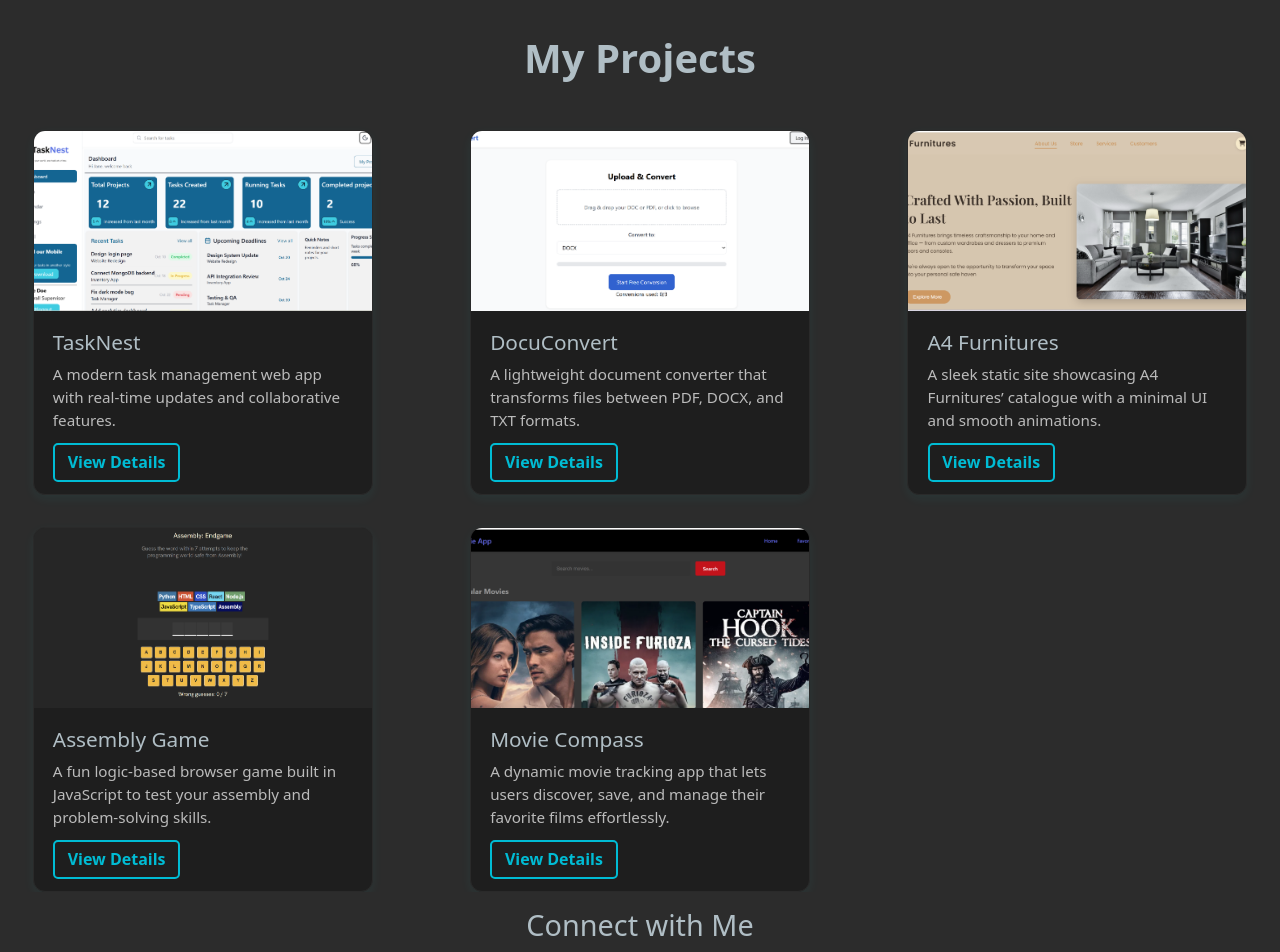
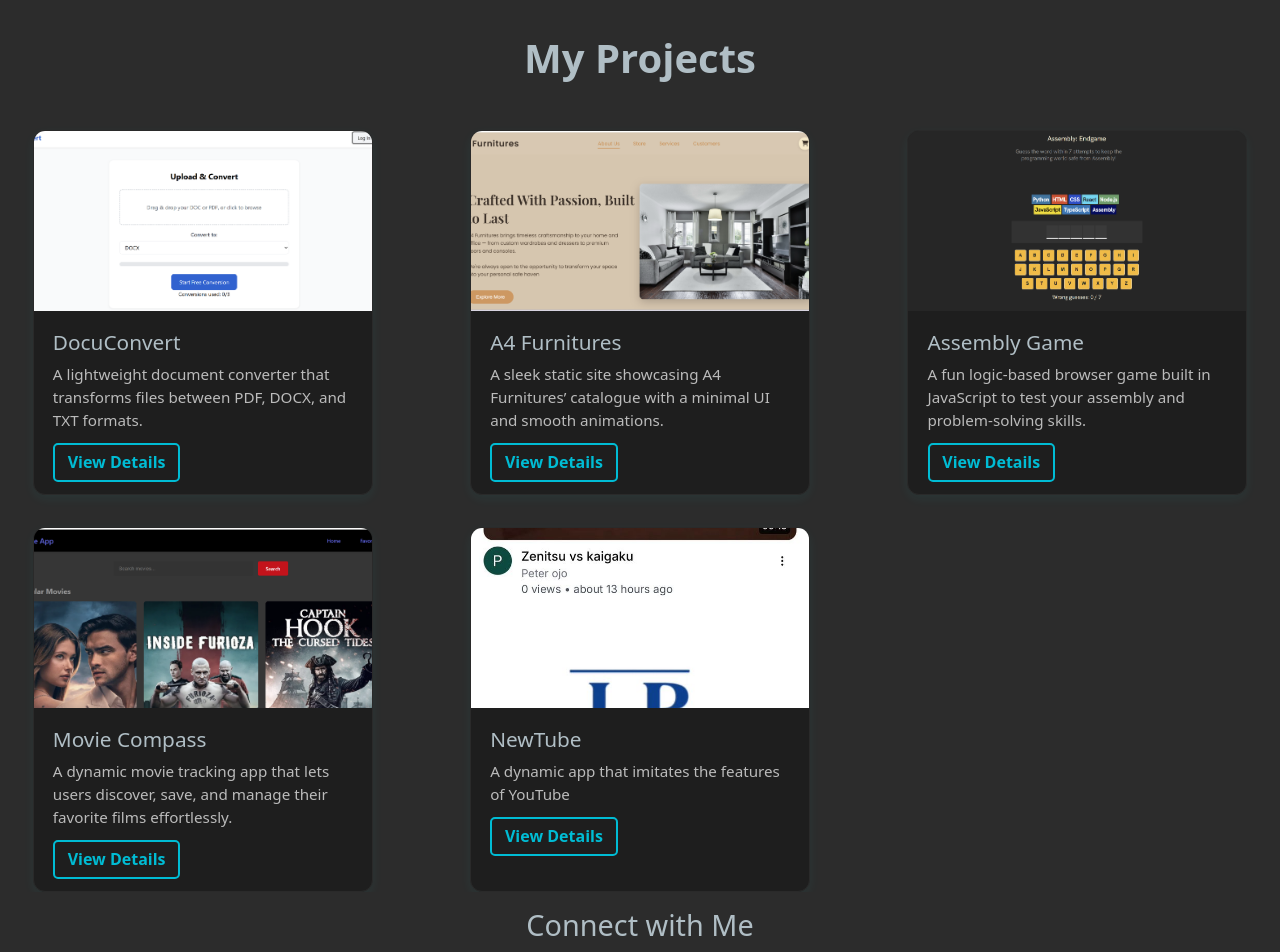
Before and after one commit to justpeterjp1/portfolio, a React (Vite) app: page / in a window 1280 px wide. Shown: the part 1460-2412 px from the top of the page. Built offline with nearby package versions, Linux system fonts and the light colour scheme.

Commit message:
added a new project info

```diff
--- a/src/resources/ProjectsData.js
+++ b/src/resources/ProjectsData.js
@@ -1,24 +1,25 @@
-import img1 from '../assets/Images/project4.png';
+// import img1 from '../assets/Images/project4.png';
 import img2 from '../assets/Images/Project3.png';
 import img3 from '../assets/Images/project2.png';
 import img4 from '../assets/Images/project1.png';
 import img5 from '../assets/Images/project5.png';
+import img6 from '../assets/Images/image6.jpeg';
 
 
 
 const projectsData = [
-  {
-    id: 1,
-    title: "TaskNest",
-    img: img1,
-    desc: "A modern task management web app with real-time updates and collaborative features.",
-    details: `TaskNest is a productivity platform that lets users organize, prioritize, and collaborate on tasks. Built with React, it features smooth animations and modular components for scalability.`,
-    tools: ["React", "CSS3", "Tailwind", "Mongodb"],
-    demo: "#",
-    github: "#",
-    designProcess: `The project began with wireframing and user flow planning to ensure intuitive navigation. Components were structured in a modular way using React and Tailwind CSS to maintain consistency and reusability.`,
-    challenges: `Implementing real-time updates without a backend was challenging, so mock APIs were used to simulate user collaboration. Styling responsiveness across various screen sizes also required careful tuning.`
-  },
+  // {
+  //   id: 1,
+  //   title: "TaskNest",
+  //   img: img1,
+  //   desc: "A modern task management web app with real-time updates and collaborative features.",
+  //   details: `TaskNest is a productivity platform that lets users organize, prioritize, and collaborate on tasks. Built with React, it features smooth animations and modular components for scalability.`,
+  //   tools: ["React", "CSS3", "Tailwind", "Mongodb"],
+  //   demo: "#",
+  //   github: "",
+  //   designProcess: `The project began with wireframing and user flow planning to ensure intuitive navigation. Components were structured in a modular way using React and Tailwind CSS to maintain consistency and reusability.`,
+  //   challenges: `Implementing real-time updates without a backend was challenging, so mock APIs were used to simulate user collaboration. Styling responsiveness across various screen sizes also required careful tuning.`
+  // },
   {
     id: 2,
     title: "DocuConvert",
@@ -68,7 +69,20 @@ const projectsData = [
   github: "https://github.com/justpeterjp1/movie-tracker",
   designProcess: `The design focused on creating a clean, card-based layout to showcase movie posters and essential details. The app’s flow was structured for smooth navigation between search, details, and favorites sections.`,
   challenges: `Integrating external movie APIs and managing asynchronous requests while maintaining fast, fluid UI updates presented challenges. Ensuring state consistency and error handling during API failures also required refinement.`
-}
+},
+ {
+  id: 6,
+  title: "NewTube",
+  img: img6,
+  desc: "A dynamic app that imitates the features of YouTube",
+  details: `NewTube is a Next.js-based web app that mimics the core functionality of YouTube, allowing users to browse, watch, and manage videos.`,
+  tools: ["Next.js", "TypeScript", "Neon"],
+  demo: "https://new-tube-wine-delta.vercel.app/",
+  github: "https://github.com/justpeterjp1/newTube",
+  designProcess: `The design focused on creating a clean, card-based layout to showcase movie posters and essential details. The app’s flow was structured for smooth navigation between auth, studio section for uploading videos, and user profiles.`,
+  challenges: `Integrating complex sql queries and managing database connections efficiently presented challenges. Handling delicate trpc prefetching procedures to ensure fast reloads and Optimizing performance while handling large volumes of video data required careful consideration.`
+},
+
 
 ];
 
```
Also changed, not shown: src/assets/Images/image6.jpeg (added), 1 other file (tests, documents, lock files or other folders).
